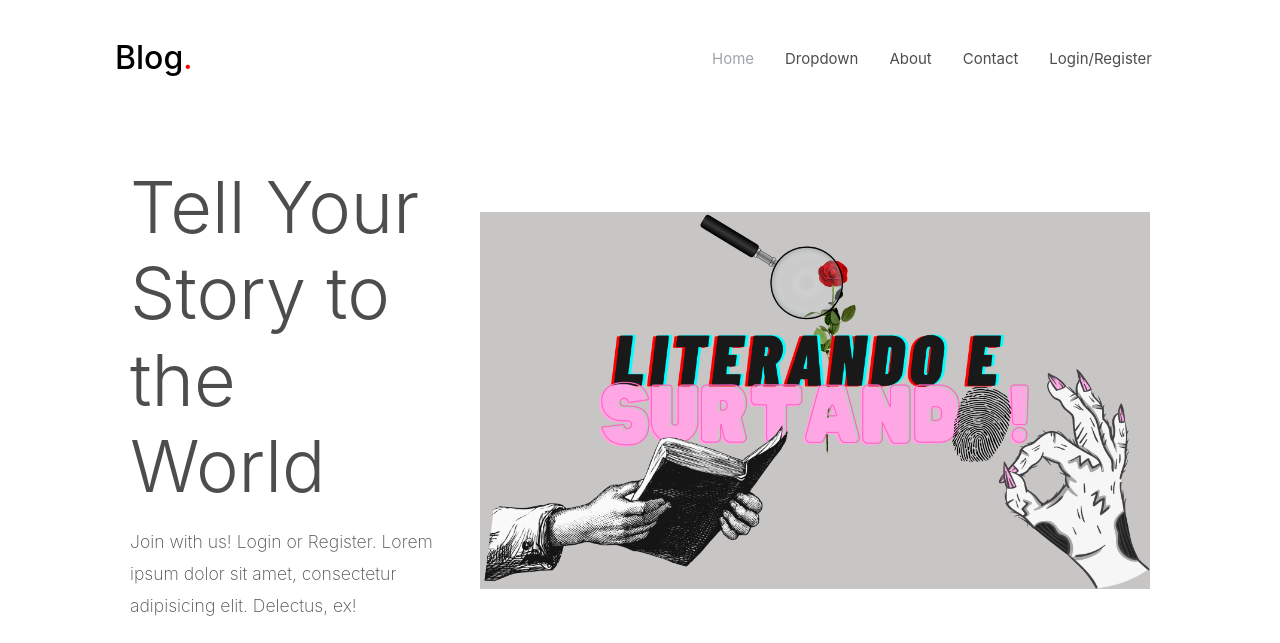
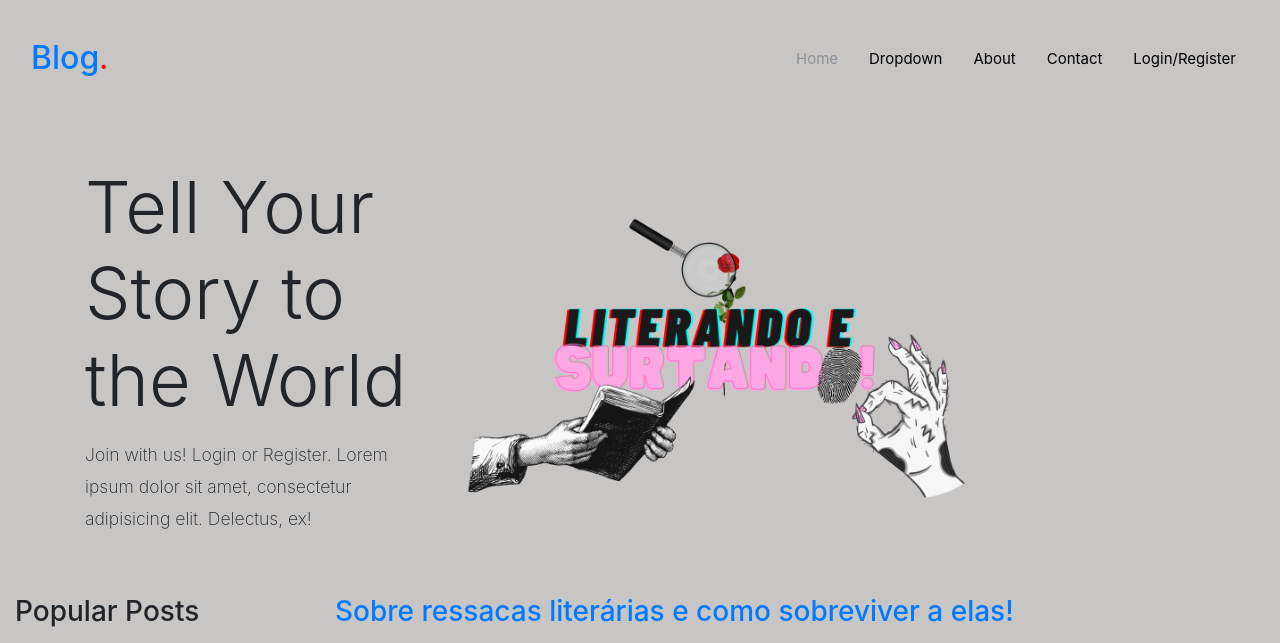
Before and after one commit to ajessikafernandes/template-for-blog-literating-and-freaking, a PHP site: page / in a window 1280 px wide. Shown: the top 643 px of the page. Run offline with PHP 8.4, Linux system fonts and the light colour scheme.

Commit message:
add style pages

```diff
--- a/assets/style.css
+++ b/assets/style.css
@@ -1,15 +1,13 @@
 body {
-  background-color: white;
   font-family: "Mukta", -apple-system, BlinkMacSystemFont, "Segoe UI", Roboto, "Helvetica Neue", Arial, sans-serif, "Apple Color Emoji", "Segoe UI Emoji", "Segoe UI Symbol", "Noto Color Emoji";
   font-size: 1rem;
   line-height: 3;
-  color: #4d4d4d;
   font-weight: 200;
   font-size: 1.1rem;
-  /*
-  padding-left: 5.2em;
-  padding-right: 7em;
-  padding-top: 1.5em;*/
+  min-height: 100%;
+  margin: 0;
+  padding: 0;
+  background-color: #c8c5c5;
 }
 
 p {
@@ -17,45 +15,47 @@
   font-size: 1.1rem;
 }
 
-.container-fluid {
-  max-width: 1080px;
-  width: 100%;
-  margin: 0 auto;
+.text-body {
+  line-height: 2rem;
+  font-size: 1.1rem;
+  font-family: sans-serif;
+  text-align: justify;
 }
 
-/*section navbar*/
-.navbar {
-}
-
-.h2, .h2:hover {
-  color: black;
-  text-decoration: none;
-}
-
-.btn {
-  font-size: 15px;
-  text-decoration: none !important;
-  color: #4D4D4D;
-}
-
-.btn:hover {
-  text-decoration: none;
-  transform: translateY();
-  color: #3CA59D;
-}
-
-@media (max-width: 991.98px) .banner h1 {
-  font-size: 40px !important;
+.h3 {
+  display: block;
+  font-size: 1.17em;
+  margin-block-start: 1em;
+  margin-block-end: 1em;
+  margin-inline-start: 0px;
+  margin-inline-end: 0px;
+  font-weight: bold;
 }
 
 .text-center {
   text-align: center;
 }
 
-.align-items-center {
-  -webkit-box-align: center !important;
-  -ms-flex-align: center !important;
-  align-items: center !important;
+.text-justify {
+  text-align: justify;
+}
+
+.img-fluid {
+  max-width: 500px;
+  max-height: 500px;
+}
+
+.banner-image {
+  max-width: 1100px;
+  max-height: 1100px;
+  padding-bottom: 100px;
+}
+
+.banner-post, {
+  background-size: cover;
+  background-position: center center;
+  background-repeat: no-repeat;
+  padding: 0;
 }
 
 .row {
@@ -68,25 +68,94 @@
   margin-left: -15px;
 }
 
+.btn {
+  font-size: 15px;
+  text-decoration: none !important;
+  color: black;
+}
+
+.btn:hover {
+  text-decoration: none;
+  color: white;
+}
+
+.btn-dark {
+  position: relative;
+  color: white;
+  background-color: #990000;
+  border: none;
+}
+
+.btn-dark:hover {
+  position: relative;
+  color: white;
+  background-color: #990000;
+  opacity: 0.8;
+}
+
 .site-section {
   padding: 2.5em 0;
 }
 
-.mb-4, .my-4 {
-  margin-bottom: 1.5rem !important;
+.mr-2, .mx-2 {
+  margin-right: 0.5rem !important;
 }
 
-.podcaster {
-  line-height: 1;
-  padding: 2px;
+.img {
+  vertical-align: middle;
+  border-style: none;
 }
 
-.featured-user h3 {
-  font-size: 14px;
-  text-transform: uppercase;
+.card, .card:hover {
+  box-shadow: 0 0 1em #dfdfdf;
 }
 
-h3 {
+.card-title, .card-title:hover, .h5, .h5:hover, .a, .a:hover {
+  text-decoration: none;
+  color: black;
+}
+
+.card-img-top:hover{
+  opacity: 0.8;
+}
+
+.card-columns {
+  @include media-breakpoint-only(xl) {
+    column-count: 5;
+  }
+
+  @include media-breakpoint-only(lg) {
+    column-count: 4;
+  }
+
+  @include media-breakpoint-only(md) {
+    column-count: 3;
+  }
+
+  @include media-breakpoint-only(sm) {
+    column-count: 2;
+  }
+}
+
+.text-footer, .text-footer a {
+  color: rgba(213, 213, 213, 0.43);
+  font-size: 12px;
+}
+
+.text-footer-link a {
+  color: rgba(213, 213, 213, 0.43);
+  font-size: 16px;
+}
+
+.text-footer-link a:hover {
+  color: white;
+  font-size: 16px;
+  text-decoration: none;
+}
+
+.text-footer-context {
+  color: white;
+  font-size: 14px;
   display: block;
   font-size: 1.17em;
   margin-block-start: 1em;
@@ -96,54 +165,16 @@
   font-weight: bold;
 }
 
-.featured-user ul li a img {
-  width: 50px;
-  float: left;
-  border-radius: 50%;
+.fa-2x {
+  padding: 6px;
+  color: grey;
 }
 
-.mr-2, .mx-2 {
-  margin-right: 0.5rem !important;
+.fa-2x:hover {
+  padding: 6px;
+  color: white;
 }
 
-.img-fluid {
-  max-width: 100%;
-  height: auto;
+.central {
+  padding: 20px;
 }
-
-img {
-  vertical-align: middle;
-  border-style: none;
-}
-
-.featured-user ul li a {
-  display: inline-block;
-  color: rgba(0, 0, 0, 0.5);
-  text-decoration: none;
-}
-
-li {
-  text-align: -webkit-match-parent;
-  padding-bottom: 20px;
-  color: red;
-}
-
-.list-unstyled {
-  padding-left: 0;
-  list-style: none;
-}
-
-dl, ol, ul {
-  margin-top: 0;
-  margin-bottom: 1rem;
-}
-
-ul {
-  display: block;
-  list-style-type: disc;
-  margin-block-start: 1em;
-  margin-block-end: 1em;
-  margin-inline-start: 0px;
-  margin-inline-end: 0px;
-  padding-inline-start: 40px;
-}
```
